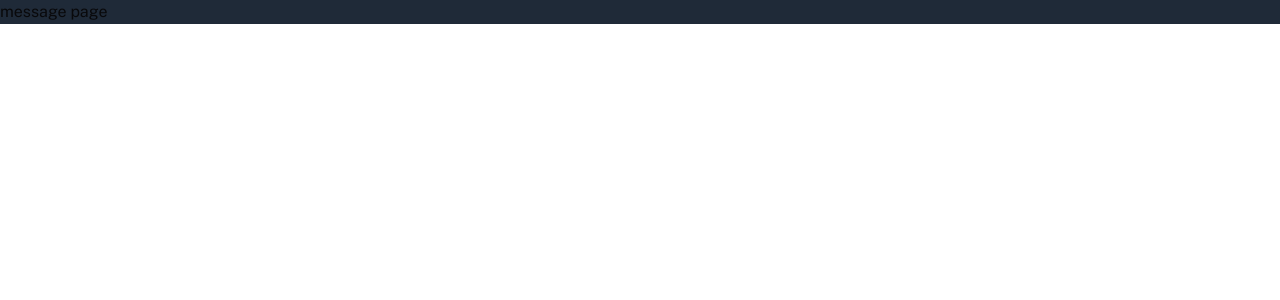
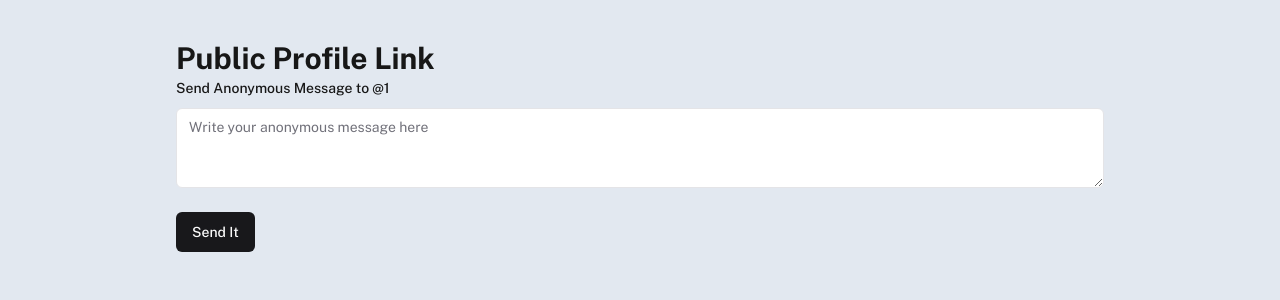
Before and after one commit to hardikajani/message-flow, a Next.js app: page /u/1 in a window 1280 px wide. Shown: the top 300 px of the page. Built offline with nearby package versions, Linux system fonts and the light colour scheme; a web font is replaced by a local one.

Commit message:
update UI and added public url page

```diff
--- a/src/app/(app)/dashboard/page.tsx
+++ b/src/app/(app)/dashboard/page.tsx
@@ -55,7 +55,8 @@ const Dashboard = () => {
         title: "Error",
         description: axiosError.response?.data.message || "Faild to fetch message settings",
         variant: "destructive",
-        className: "bg-red-500 text-white"
+        className: "bg-red-500 text-white",
+        duration: 2000
       })
     } finally {
       setIsSwitchLoading(false);
@@ -74,6 +75,8 @@ const Dashboard = () => {
         toast({
           title: "Refreshed Messages",
           description: "Showing latest messages",
+          variant: "default",
+          duration: 2000
         })
       }
     } catch (error) {
@@ -82,7 +85,8 @@ const Dashboard = () => {
         title: "Error",
         description: axiosError.response?.data.message || "Faild to fetch messages",
         variant: "destructive",
-        className: "bg-red-500 text-white"
+        className: "bg-red-500 text-white",
+        duration: 2000
       })
     } finally {
       setIsLoading(false);
@@ -107,6 +111,7 @@ const Dashboard = () => {
         toast({
           title: response.data.message,
           variant: "default",
+          duration: 2000,
         })
       }
 
@@ -117,7 +122,8 @@ const Dashboard = () => {
         title: "Error",
         description: axiosError.response?.data.message || "Faild to fetch messages",
         variant: "destructive",
-        className: "bg-red-500 text-white"
+        className: "bg-red-500 text-white",
+        duration: 1000
       })
     }
     finally {
@@ -147,7 +153,7 @@ const Dashboard = () => {
 
 
   return (
-    <div className="h-screen my-8 mx-4 md:mx-8 lg:mx-auto p-6 bg-white rounded w-full max-w-6xl">
+    <div className="my-8 mx-4 md:mx-8 lg:mx-auto p-6 bg-white rounded w-full max-w-6xl">
       <h1 className="text-4xl font-bold mb-4">
         User Dashboard
       </h1>
--- a/src/app/api/send-message/route.ts
+++ b/src/app/api/send-message/route.ts
@@ -7,6 +7,7 @@ import { messageSchema } from "@/schemas/messageSchema";
 export async function POST(request:Request) {
     await dbConnect();
     const {username, content} = await request.json();
+    console.log(username, content);
 
     try {
         // Validate the message content using the messageSchema
@@ -16,7 +17,7 @@ export async function POST(request:Request) {
       return Response.json(
         {
         success: false,
-        error: validationResult.error.issues[0].message,
+        message: validationResult.error.issues[0].message,
       },
       { status: 400 }
     );
@@ -27,7 +28,7 @@ export async function POST(request:Request) {
             return Response.json(
                 {
                     success: false,
-                    error:"User not found"
+                    message:"User not found"
                 },
                 {status:404});
         }
@@ -36,7 +37,7 @@ export async function POST(request:Request) {
             return Response.json(
                 {
                     success: false,
-                    error:"User is not accepting messages"
+                    message:"User is not accepting messages"
                 },
                 {status:400});
         }
@@ -55,7 +56,7 @@ export async function POST(request:Request) {
         return Response.json(
             {
                 success: false,
-                error:"Error sending message"
+                message:"Error sending message"
             },
             {status:500});
 
--- a/src/app/layout.tsx
+++ b/src/app/layout.tsx
@@ -38,7 +38,7 @@ export default async function RootLayout({
       >
         <AuthProvider>
         {/* <Navbar /> */}
-          <div className="w-full justify-center bg-[#1f2a38]">
+          <div className="w-full items-center justify-center bg-[#1f2a38]">
             {children}
             <Toaster />
           </div>
--- a/src/app/u/[username]/page.tsx
+++ b/src/app/u/[username]/page.tsx
@@ -1,8 +1,87 @@
-import React from 'react'
+"use client"
+
+import { zodResolver } from "@hookform/resolvers/zod"
+import { useForm } from "react-hook-form"
+import * as z from "zod"
+import { Button } from "@/components/ui/button"
+import { Form, FormControl, FormField, FormItem, FormLabel, FormMessage } from "@/components/ui/form"
+import { useState } from "react"
+import axios, { AxiosError } from "axios"
+import { useToast } from "@/hooks/use-toast"
+import { ApiResponse } from "@/types/ApiResponse"
+import { Loader2 } from "lucide-react"
+import { Textarea } from "@/components/ui/textarea"
+import { messageSchema } from "@/schemas/messageSchema"
+import { useParams } from "next/navigation"
 
 const MessagePage = () => {
+  const params = useParams<{username: string}>()
+  const [isSubmitting, setIsSubmitting] = useState(false);
+
+  const registerForm = useForm<z.infer<typeof messageSchema>>({
+    resolver: zodResolver(messageSchema),
+    defaultValues: {
+      content: "",
+    },
+  });
+  const { toast } = useToast();
+
+
+
+  const onSubmit = async (data: z.infer<typeof messageSchema>) => {
+
+    setIsSubmitting(true);
+    try {
+      const response = await axios.post<ApiResponse>('/api/send-message', {
+        content: data.content,
+        username: params.username
+      });
+      if (response.status === 200) {
+        toast({
+          title: "Success",
+          description: response.data.message,
+          variant: "default",
+          duration: 1000
+        })
+        registerForm.reset();
+      }
+    } catch (error) {
+      const axiosError = error as AxiosError<ApiResponse>;
+      toast({
+        title: "Error",
+        description: axiosError.response?.data.message || "Something went wrong",
+        variant: "destructive",
+      })
+    } finally {
+      setIsSubmitting(false);
+    }
+  }
+
+
   return (
-    <div>message page</div>
+    <div className="w-full h-screen px-4 md:px-44 py-10 text-neutral-900 bg-slate-200">
+        <h1 className='text-2xl md:text-3xl font-bold'>Public Profile Link</h1>
+      <Form {...registerForm}>
+          <form onSubmit={registerForm.handleSubmit(onSubmit)} className="space-y-6">
+            <FormField
+              name="content"
+              control={registerForm.control}
+              render={({ field }) => (
+                <FormItem>
+                  <FormLabel>Send Anonymous Message to @{params.username}</FormLabel>
+                  <FormControl>
+                    <Textarea placeholder="Write your anonymous message here " {...field} />
+                  </FormControl>
+                  <FormMessage />
+                </FormItem>
+              )}
+            />
+            <Button type="submit" disabled={isSubmitting} className="">
+              Send It
+            </Button>
+          </form>
+        </Form>
+    </div>
   )
 }
 
--- a/src/app/u/layout.tsx
+++ b/src/app/u/layout.tsx
@@ -9,8 +9,9 @@ export default function RootLayout({
   children: React.ReactNode
 }) {
   return (
-    <html lang="en">
-      <body>{children}</body>
-    </html>
+    <>
+      {children}
+    </>
+
   )
 }
--- a/src/components/Message/MessageCard.tsx
+++ b/src/components/Message/MessageCard.tsx
@@ -39,19 +39,29 @@ const MessageCard = ({message, onMessageDelete}:MessageCardProps) => {
             toast({
                 title: response.data.message,
             })
-            onMessageDelete(message._id)
+            onMessageDelete(message._id as string)
 
     }
+
+    // Format the date
+    const formattedDate = new Date(message.createdAt).toLocaleString('en-US', {
+        month: 'short',
+        day: 'numeric',
+        year: 'numeric',
+        hour: 'numeric',
+        minute: 'numeric',
+    })
+
     return (
-        <Card>
-            <CardHeader>
-                <CardTitle>Card Title</CardTitle>
-                <CardDescription>Card Description</CardDescription>
+        <Card className="flex flex-row">
+            <CardHeader className="w-full">
+                <CardTitle>{message.content}</CardTitle>
+                <CardDescription>{formattedDate}</CardDescription>
             </CardHeader>
-            <CardContent>
+            <CardContent className="mt-5">
                 <AlertDialog>
                     <AlertDialogTrigger asChild>
-                        <Button variant="destructive"><X className="w-5 h-5" /></Button>
+                        <Button variant="destructive"><X className="w-3 h-3" /></Button>
                     </AlertDialogTrigger>
                     <AlertDialogContent>
                         <AlertDialogHeader>
--- a/src/model/User.model.ts
+++ b/src/model/User.model.ts
@@ -40,11 +40,9 @@ const userScheme : Schema<User> = new Schema({
     },
     verifyCode: {
         type: String,
-        required: true
     },
     verifyCodeExpiry: {
         type: Date,
-        required: true
     },
     isVerified: {
         type: Boolean,
--- a/src/schemas/messageSchema.ts
+++ b/src/schemas/messageSchema.ts
@@ -4,5 +4,5 @@ export const messageSchema = z.object({
     content: z
     .string()
     .min(10, {message: 'Content must be at least of 10 characters'})
-    .max(30, {message: 'Content must be no longer than 300 characters'})
+    .max(300, {message: 'Content must be no longer than 300 characters'})
 })
```
